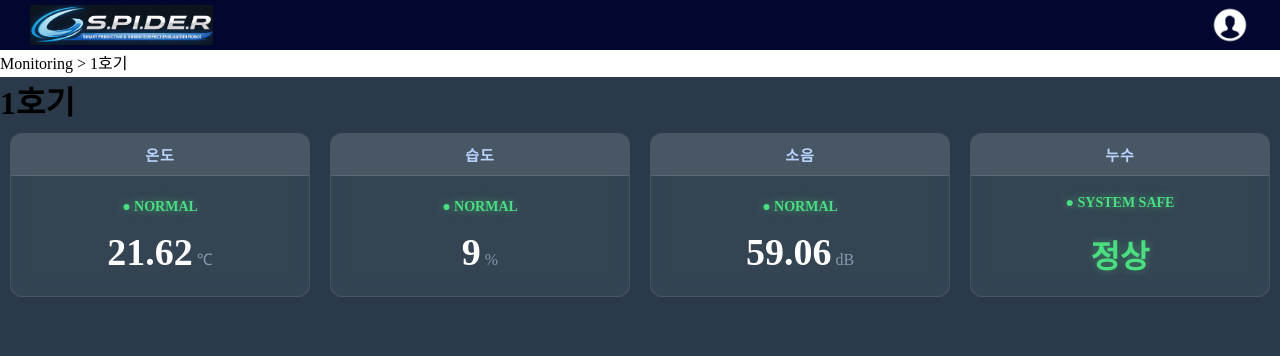
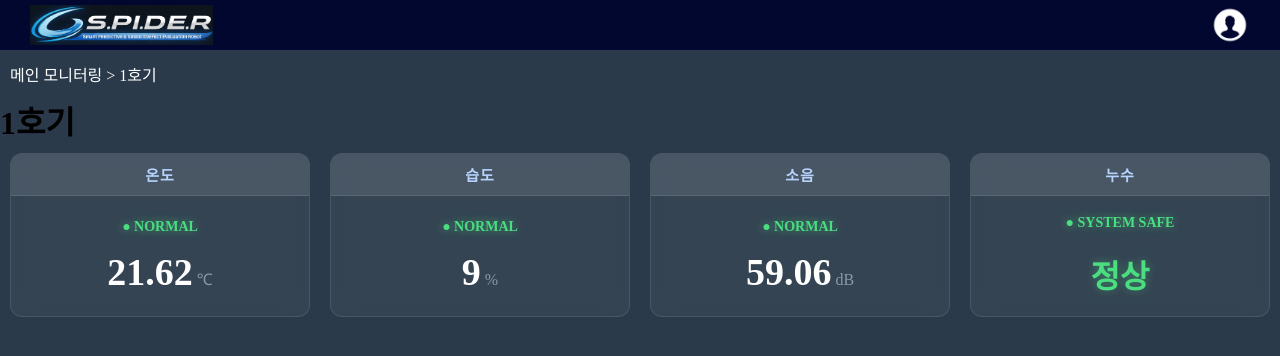
Before and after one commit to betterproject-dev/spider_front, a React (Vite) app: page /dashboard in a window 1280 px wide. Shown: the top 356 px of the page. Built offline with nearby package versions, Linux system fonts and the light colour scheme; no server answers.

Commit message:
design: 네비바 css 수정

```diff
--- a/src/components/Navbar/Navbar.css
+++ b/src/components/Navbar/Navbar.css
@@ -1,7 +1,11 @@
 .navi{
   width: 100%;
-  background-color: #fff;
+  color: #fff;
   height: 27px;
+  margin: 10px;
+  display: flex;
+  justify-content: start;
+  align-items: center;
 }
 
 .navi-cursor {
--- a/src/components/Navbar/Navbar.jsx
+++ b/src/components/Navbar/Navbar.jsx
@@ -14,7 +14,7 @@ const Navbar = ({ detail=false, sort='' }) => {
       <div className="navi">
         <p>
           {/* (공통) 메인 모니터링 페이지로 이동 */}
-          <span className='navi-cursor' onClick={() => goTo("/monitor")}>Monitoring</span>
+          <span className='navi-cursor' onClick={() => goTo("/monitor")}>메인 모니터링</span>
         {
           detail
           ? (
```
